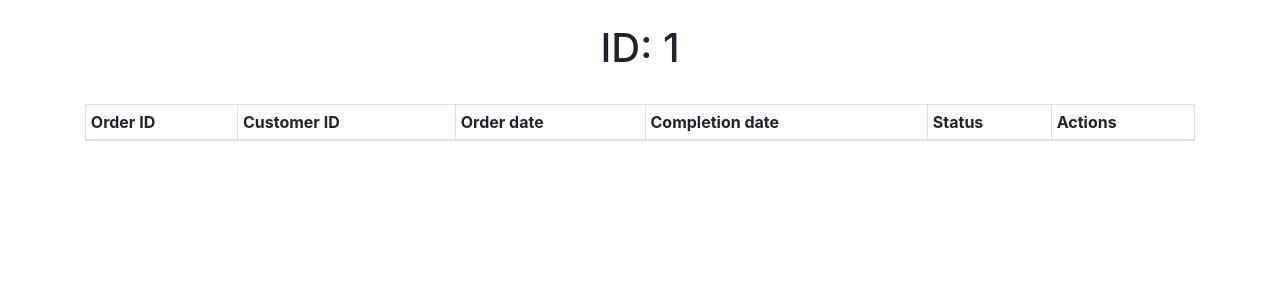
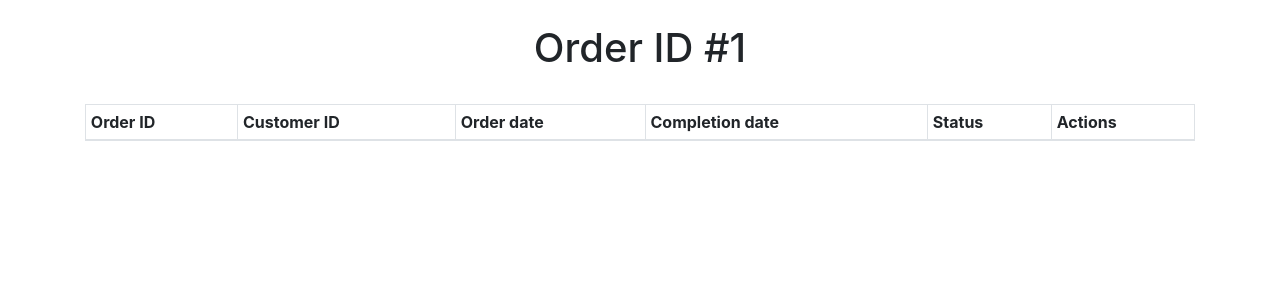
Before and after one commit to thetuh/cedarhilltailor, a Flask app: page /search-id/1 in a window 1280 px wide. Shown: the part 56-356 px from the top of the page. Run offline with Flask 3, Linux system fonts and the light colour scheme; data that the repository does not hold is empty; some libraries are stand-ins or nearby versions.

Commit message:
made order number more explicit

```diff
--- a/templates/search-id.html
+++ b/templates/search-id.html
@@ -3,7 +3,7 @@
 
 {% block content %}
 <br>
-<h1 align="center">ID: {{ order_id }}</h1>
+<h1 align="center">Order ID #{{ order_id }}</h1>
 <br>
 
 <table class="table table-striped table-bordered table-sm">
@@ -39,7 +39,7 @@
     <div class="modal-dialog modal-lg">
         <div class="modal-content">
             <div class="modal-header">
-                <h4 class="modal-title">View Order# '{{order.id}}'</h4>
+                <h4 class="modal-title">View Order ID #{{order.id}}</h4>
             </div>
             <div class="modal-body">
                 <form action="{{url_for('views.edit_order')}}" method="POST">
```
